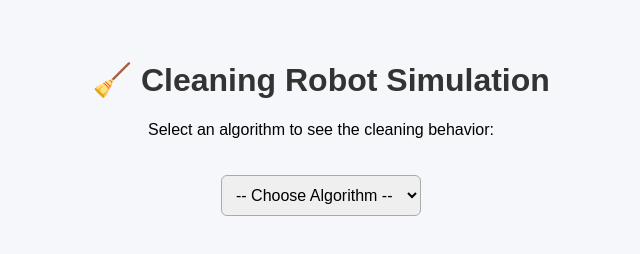
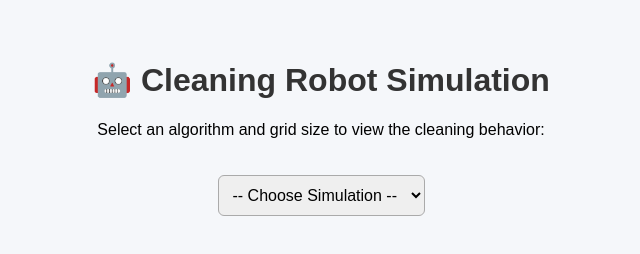
Before and after one commit to Yukkta-Seelam/RL-Cleaning, a plain HTML site: page index.html in a window 1280 px wide. Shown: the whole page, without its empty margins (319-959 px from the left). Drawn offline with Linux system fonts and the light colour scheme.

Commit message:
Included 6x6 grid size

```diff
--- a/index.html
+++ b/index.html
@@ -35,15 +35,23 @@
   </style>
 </head>
 <body>
-  <h1>🧹 Cleaning Robot Simulation</h1>
-  <p>Select an algorithm to see the cleaning behavior:</p>
+  <h1>🤖 Cleaning Robot Simulation</h1>
+  <p>Select an algorithm and grid size to view the cleaning behavior:</p>
 
   <select id="algoSelect" onchange="showGIF()">
-    <option value="">-- Choose Algorithm --</option>
-    <option value="q_learning_cleaning.gif">Q-Learning</option>
-    <option value="sarsa_cleaning.gif">SARSA</option>
-    <option value="dyna_q_cleaning.gif">Dyna-Q</option>
-    <option value="td_zero_cleaning.gif">TD(0)</option>
+    <option value="">-- Choose Simulation --</option>
+    <optgroup label="GridWorld 4×5">
+      <option value="q_learning_cleaning_4x5.gif">Q-Learning (4×5)</option>
+      <option value="sarsa_cleaning_4x5.gif">SARSA (4×5)</option>
+      <option value="dyna_q_cleaning_4x5.gif">Dyna-Q (4×5)</option>
+      <option value="td_zero_cleaning_4x5.gif">TD(0) (4×5)</option>
+    </optgroup>
+    <optgroup label="GridWorld 6×6">
+      <option value="q_learning_cleaning_6x6.gif">Q-Learning (6×6)</option>
+      <option value="sarsa_cleaning_6x6.gif">SARSA (6×6)</option>
+      <option value="dyna_q_cleaning_6x6.gif">Dyna-Q (6×6)</option>
+      <option value="td_zero_cleaning_6x6.gif">TD(0) (6×6)</option>
+    </optgroup>
   </select>
 
   <div class="gif-container">
@@ -57,7 +65,7 @@
       const value = select.value;
 
       if (value) {
-        gif.src = value + "?t=" + new Date().getTime(); // avoid caching
+        gif.src = value + "?t=" + new Date().getTime(); // prevent caching
         gif.style.display = "inline";
       } else {
         gif.style.display = "none";
```
Also changed, not shown: dyna_q_cleaning_4x5.gif (renamed from dyna_q_cleaning.gif), dyna_q_cleaning_6x6.gif (added), q_learning_cleaning_4x5.gif (renamed from q_learning_cleaning.gif), q_learning_cleaning_6x6.gif (added), sarsa_cleaning_4x5.gif (renamed from sarsa_cleaning.gif), sarsa_cleaning_6x6.gif (added), td_zero_cleaning_4x5.gif (renamed from td_zero_cleaning.gif), td_zero_cleaning_6x6.gif (added).
